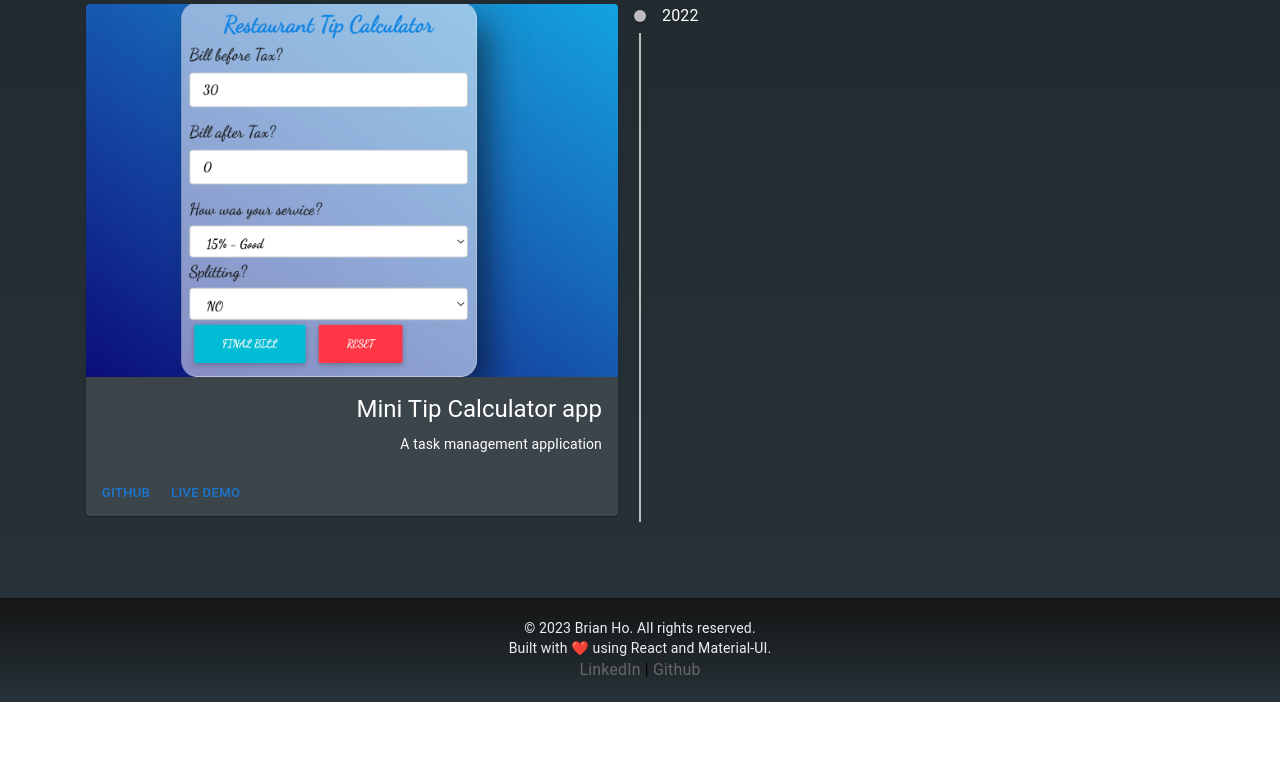
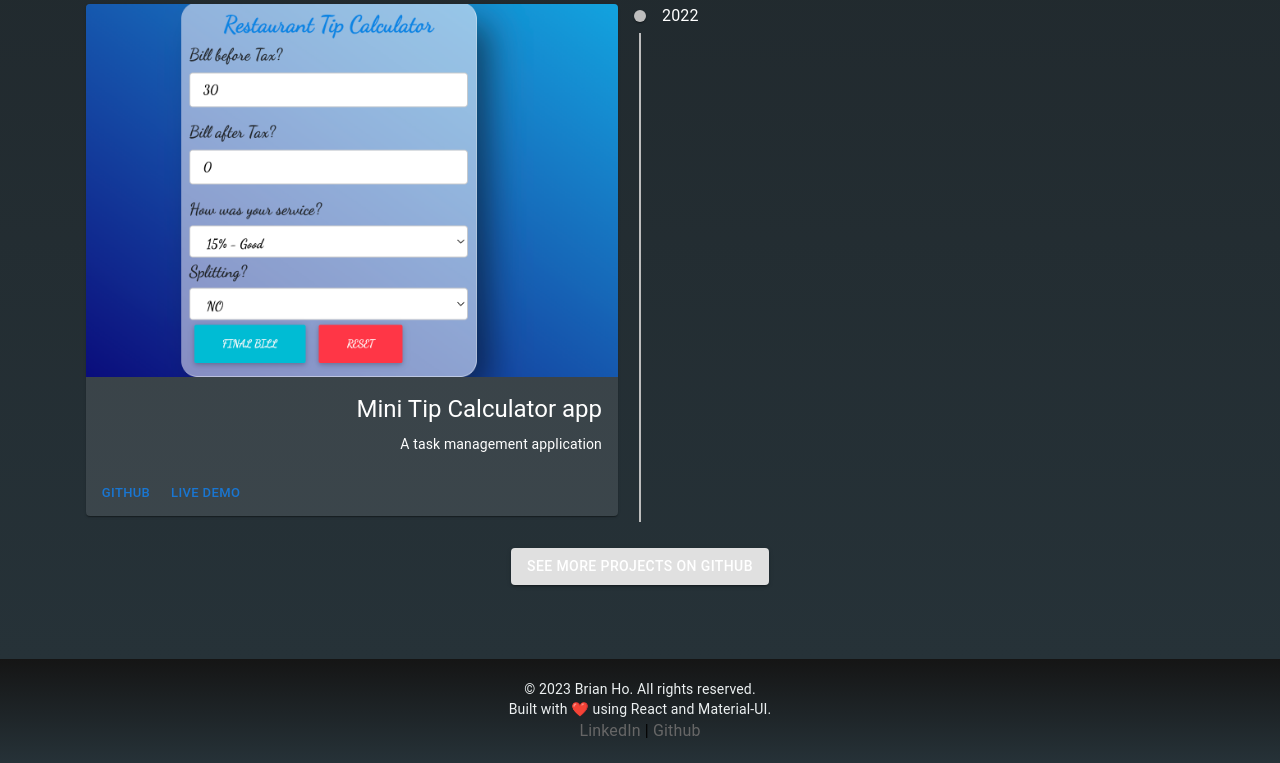
Before and after one commit to BiTheDev/BiTheDev.github.io, a React (Vite) app in the folder portfolio/: page /projects in a window 1280 px wide. Shown: the part 1840-2603 px from the top of the page. Before the commit the page ends 2542 px from the top, so only its background shows below. Built offline with nearby package versions, Linux system fonts and the light colour scheme.

Commit message:
update project page and resume

```diff
--- a/portfolio/src/pages/ProjectsPage/ProjectsPage.jsx
+++ b/portfolio/src/pages/ProjectsPage/ProjectsPage.jsx
@@ -134,6 +134,16 @@ const ProjectsPage = () => {
             </TimelineItem>
           ))}
         </Timeline>
+        <div style={{ textAlign: 'center', margin: '20px 0' }}>
+          <Button
+            variant="contained"
+            color="inherit"
+            href="https://github.com/yourusername"
+            target="_blank"
+          >
+            See More Projects on GitHub
+          </Button>
+        </div>
       </Container>
   );
 };
```
Also changed, not shown: 1 other file (tests, documents, lock files or other folders).
